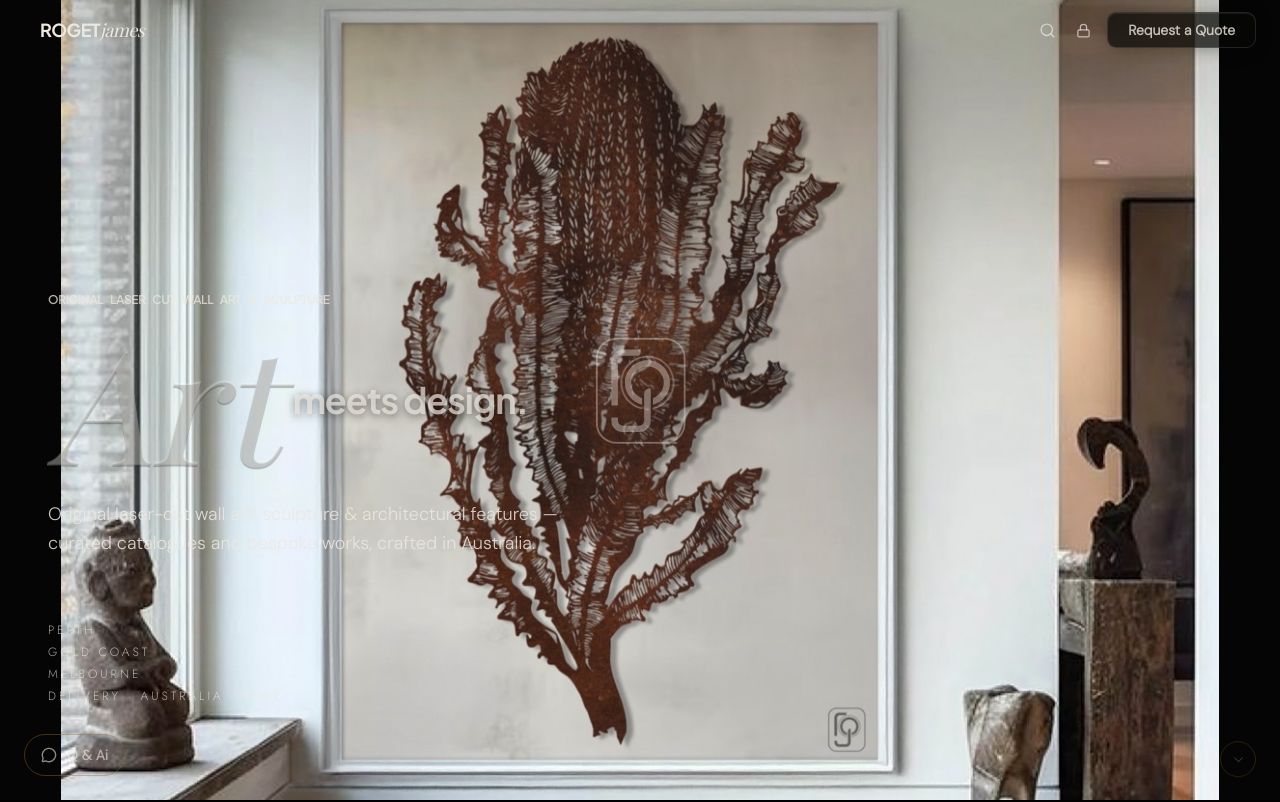
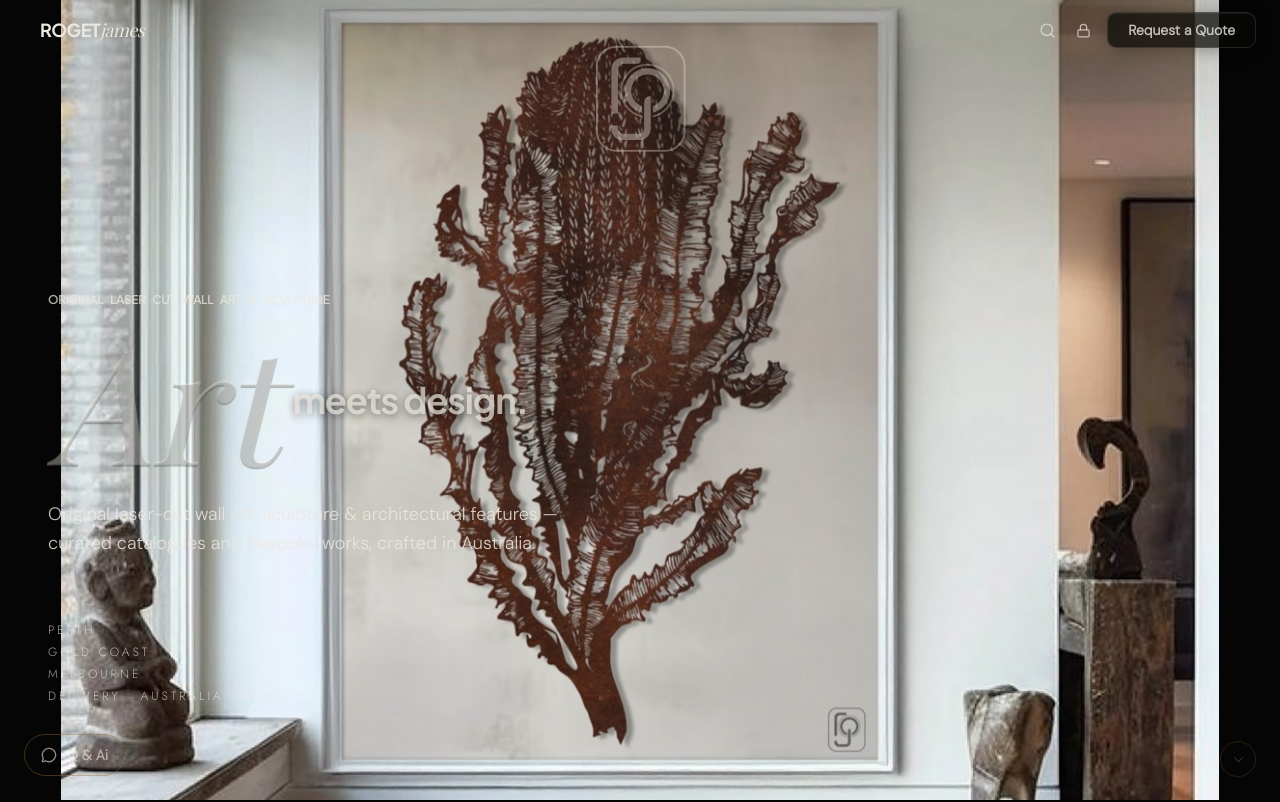
Before and after one commit to rogetjames-creator/rogetjames-website, a React (Vite) app: page / in a window 1280 px wide. Shown: the top 802 px of the page. Built offline with nearby package versions, Linux system fonts and the light colour scheme; a web font is replaced by a local one.

Commit message:
Portal ROJ logo to document.body — fixes fixed positioning inside GSAP parallax

```diff
--- a/src/components/Hero.jsx
+++ b/src/components/Hero.jsx
@@ -1,4 +1,5 @@
 import { useEffect, useRef, useState } from "react";
+import { createPortal } from "react-dom";
 import gsap from "gsap";
 import { ScrollTrigger } from "gsap/ScrollTrigger";
 import { useLenis } from "lenis/react";
@@ -129,12 +130,13 @@
 
         <div className="max-w-4xl">
 
-          {/* ROJ logo — fixed, centered, 20px below nav bar */}
-          <span
-            style={{ position: "fixed", top: 44, left: "50%", transform: "translateX(-50%)", opacity: logoVisible ? 1 : 0, transition: "opacity 1.4s ease", pointerEvents: "none", width: 110, height: 110, zIndex: 99 }}
-          >
-            <RojLogoAnimation visible={logoVisible} />
-          </span>
+          {/* ROJ logo — portalled to body so GSAP parallax doesn't trap fixed positioning */}
+          {createPortal(
+            <span style={{ position: "fixed", top: 44, left: "50%", transform: "translateX(-50%)", opacity: logoVisible ? 1 : 0, transition: "opacity 1.4s ease", pointerEvents: "none", width: 110, height: 110, zIndex: 99 }}>
+              <RojLogoAnimation visible={logoVisible} />
+            </span>,
+            document.body
+          )}
 
           <p className="hero-eyebrow font-heading font-semibold text-xs text-cream/75 uppercase tracking-[0.9em] mb-6" style={{ wordSpacing: "0.4em" }}>
             Original Laser Cut Wall Art &amp; Sculpture
```
